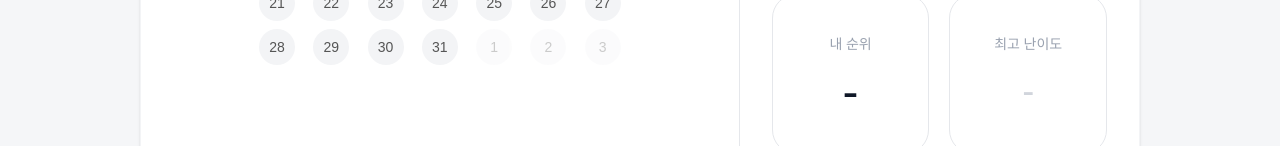
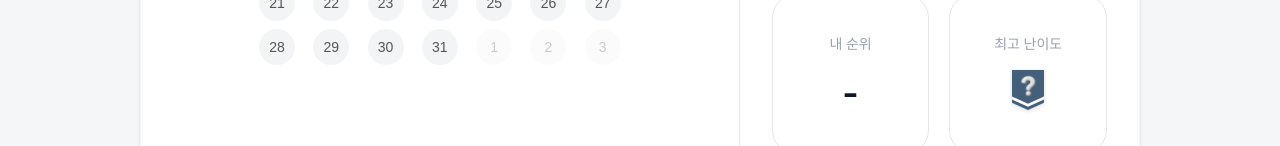
Before and after one commit to slackjudge/frontend, a React (Vite) app: page /main/my-page in a window 1280 px wide. Shown: the part 654-800 px from the top of the page. Built offline with nearby package versions, Linux system fonts and the light colour scheme; no server answers.

Commit message:
refactor/#18: level 0 추가

```diff
--- a/src/constants/tierMap.ts
+++ b/src/constants/tierMap.ts
@@ -1,6 +1,9 @@
 export const tierMap = (() => {
   const groups = ["bronze", "silver", "gold", "platinum", "diamond", "ruby"];
   const map: Record<string, string> = {};
+
+  // unrated 추가 (level 0)
+  map["unrated_0"] = `/src/assets/icons/baekjoon/unrated/unrated.svg`;
 
   groups.forEach((group) => {
     for (let i = 1; i <= 5; i++) {
@@ -15,6 +18,7 @@ export const tierMap = (() => {
 /**
  * 숫자 레벨(0-30)을 티어 이미지 경로로 변환하는 함수
  * 백준 티어 시스템:
+ * - 0:  unrated
  * - 1-5: Bronze (1=B5, 2=B4, 3=B3, 4=B2, 5=B1)
  * - 6-10: Silver (6=S5, 7=S4, 8=S3, 9=S2, 10=S1)
  * - 11-15: Gold (11=G5, 12=G4, 13=G3, 14=G2, 15=G1)
@@ -26,8 +30,13 @@ export const tierMap = (() => {
  * @returns 티어 이미지 경로 문자열
  */
 export const getTierImageUrl = (tierLevel: number): string => {
-  // 0이거나 유효하지 않은 범위면 빈 문자열 반환
-  if (tierLevel <= 0 || tierLevel > 30) {
+  // level이 0이면 unrated 반환
+  if (tierLevel === 0) {
+    return `/src/assets/icons/baekjoon/unrated/unrated.svg`;
+  }
+
+  // 유효하지 않은 범위면 빈 문자열 반환
+  if (tierLevel < 0 || tierLevel > 30) {
     return "";
   }
 
```
Also changed, not shown: src/assets/icons/baekjoon/unrated/unrated.svg (added).
